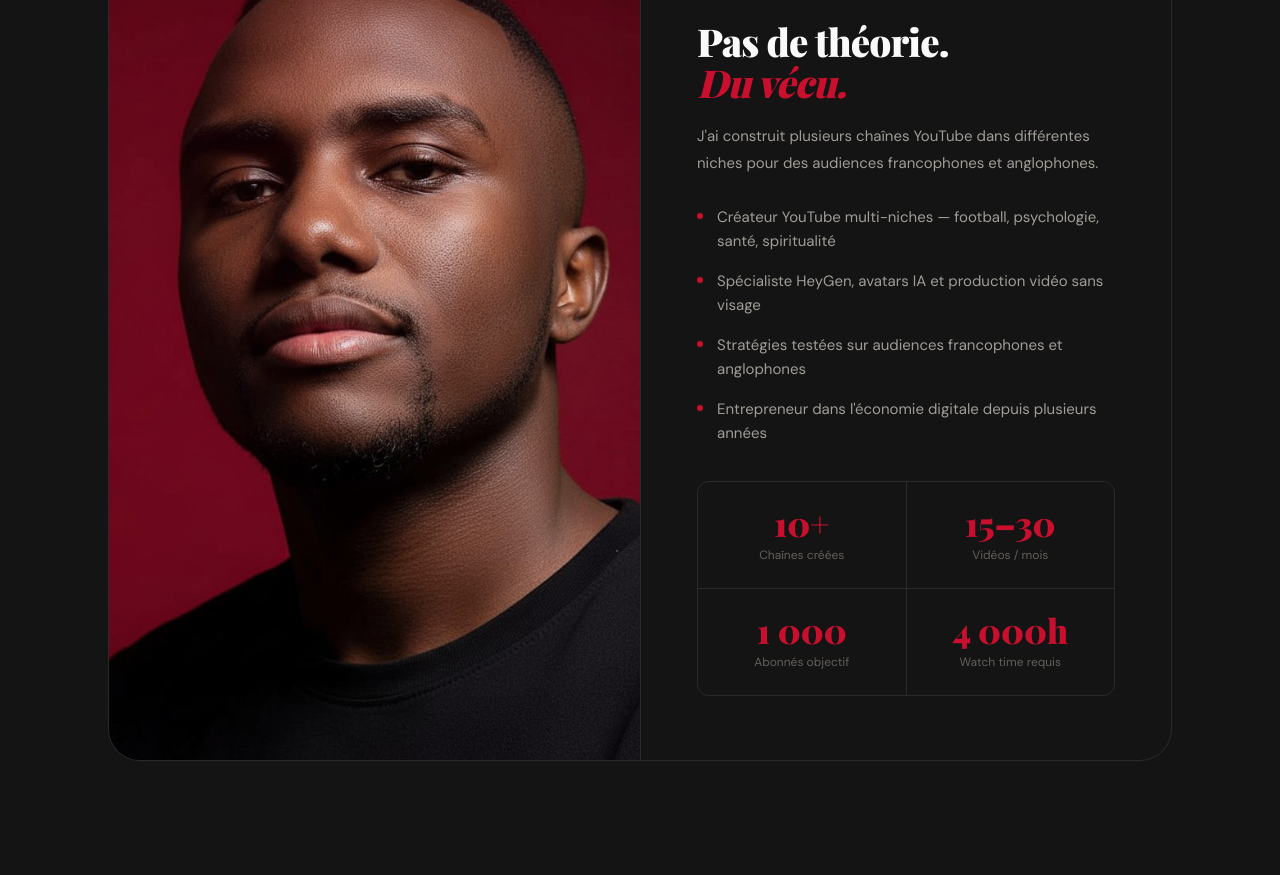
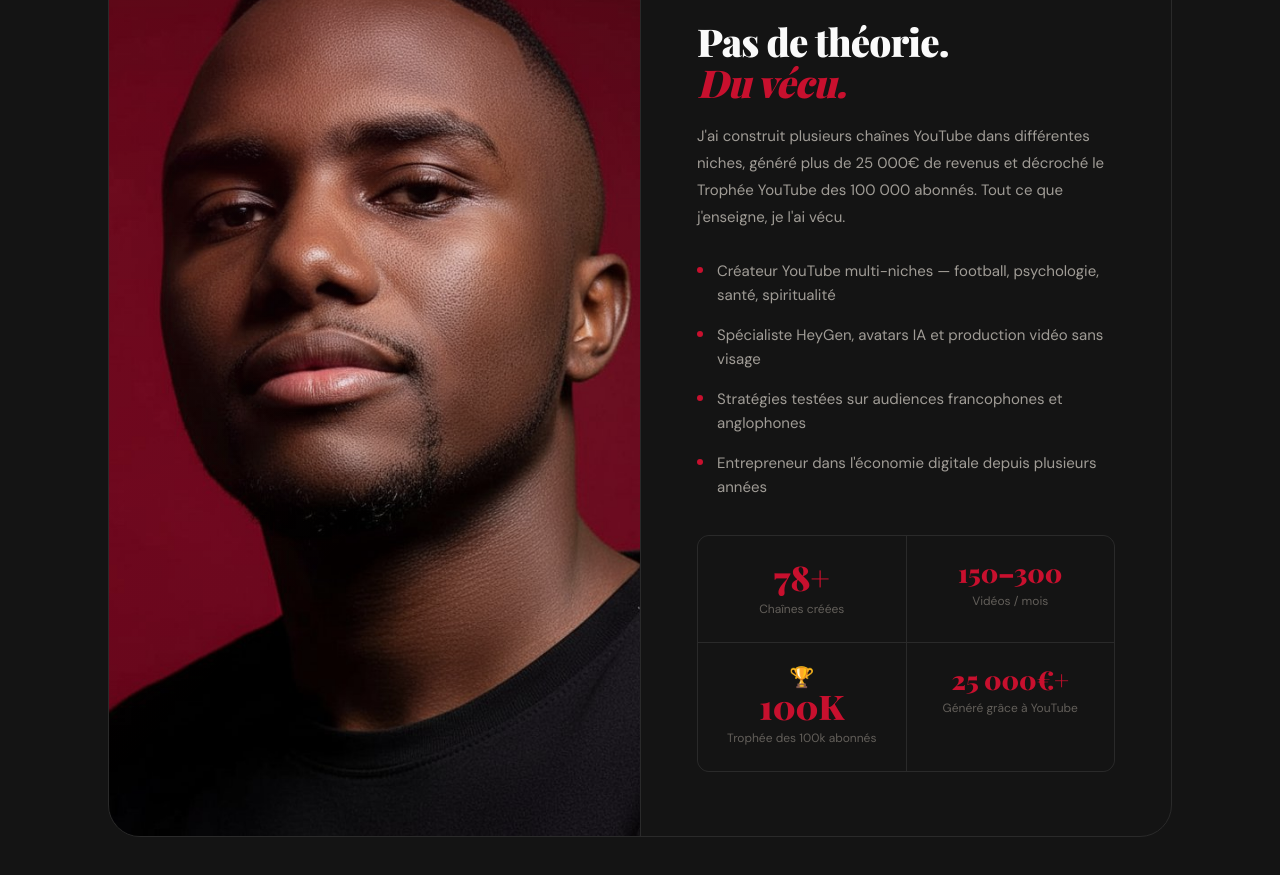
Before and after one commit to rosby17/roosevelt-formation, a Next.js app: page / in a window 1280 px wide. Shown: the part 1000-1875 px from the top of the page. Built offline with nearby package versions, Linux system fonts and the light colour scheme; a web font is replaced by a local one.

Commit message:
feat: mise à jour section About — vraies stats (78+ chaînes, 150-300 vidéos/mois, trophée 100K, 25 000€+)

```diff
--- a/src/components/About.tsx
+++ b/src/components/About.tsx
@@ -9,10 +9,10 @@ const facts = [
 ];
 
 const metrics = [
-  { num: "10+", label: "Chaînes créées" },
-  { num: "15–30", label: "Vidéos / mois" },
-  { num: "1 000", label: "Abonnés objectif" },
-  { num: "4 000h", label: "Watch time requis" },
+  { num: "78+", label: "Chaînes créées" },
+  { num: "150–300", label: "Vidéos / mois" },
+  { num: "100K", label: "Trophée des 100k abonnés", icon: "🏆" },
+  { num: "25 000€+", label: "Généré grâce à YouTube" },
 ];
 
 export default function About() {
@@ -101,8 +101,9 @@ export default function About() {
             </h2>
 
             <p style={{ fontSize: 15, color: "var(--white-muted)", lineHeight: 1.8, marginTop: 4 }}>
-              J&apos;ai construit plusieurs chaînes YouTube dans différentes niches pour des audiences
-              francophones et anglophones.
+              J&apos;ai construit plusieurs chaînes YouTube dans différentes niches,
+              généré plus de 25 000€ de revenus et décroché le Trophée YouTube des 100 000 abonnés.
+              Tout ce que j&apos;enseigne, je l&apos;ai vécu.
             </p>
 
             {/* Facts list */}
@@ -142,10 +143,13 @@ export default function About() {
                     textAlign: "center",
                   }}
                 >
+                  {m.icon && (
+                    <div style={{ fontSize: 20, marginBottom: 2, lineHeight: 1 }}>{m.icon}</div>
+                  )}
                   <div
                     style={{
                       fontFamily: "var(--font-display)",
-                      fontSize: 34,
+                      fontSize: m.num.length > 6 ? 26 : 34,
                       fontWeight: 900,
                       color: "var(--red)",
                       lineHeight: 1,
```
